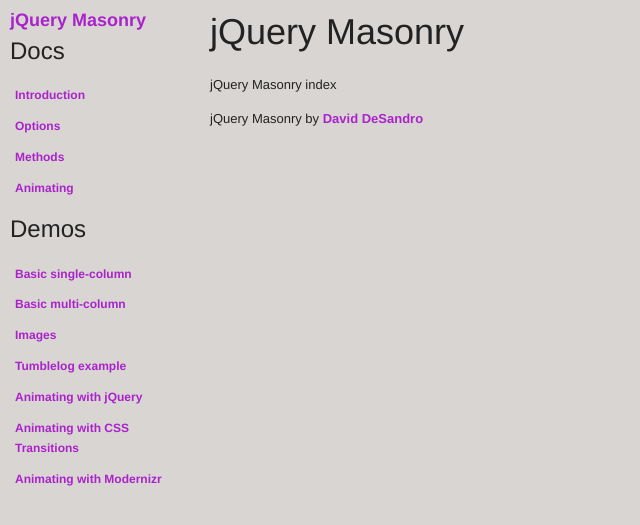
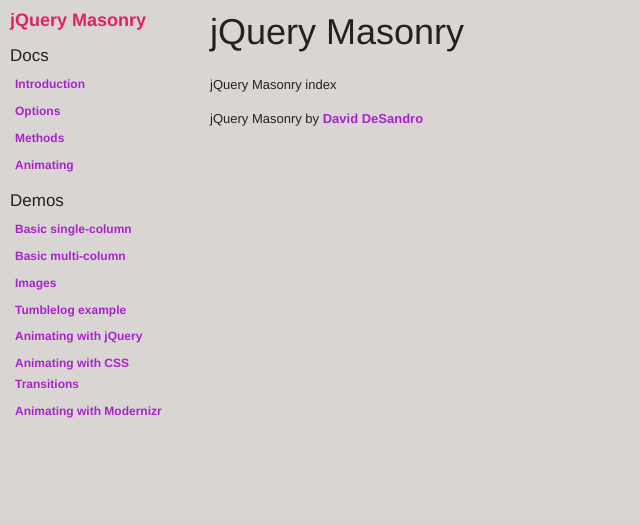
Before and after one commit to desandro/masonry, a Jekyll site: the page built from index.html, in a window 1280 px wide. Shown: the top 525 px of the page, without its empty margins (0-640 px from the left). Built offline with Jekyll 4.4.1, drawn with Linux system fonts in a browser that asks for light colours.

Commit message:
docs : styles

```diff
--- a/css/style.css
+++ b/css/style.css
@@ -39,6 +39,10 @@
   color: #D26;
 }
 
+a:active {
+  background: hsla( 0, 100%, 100%, 0.5 );
+}
+
 h1, h2 {
   font-weight: 100;
   line-height: 1.2em;
@@ -77,8 +81,17 @@
 #site-nav h1 {
   font-weight: 600;
   font-size: 18px;
+  margin-bottom: 0.8em;
+  padding-top: 10px;
+}
+
+#site-nav h1 a { color: #D26; }
+#site-nav h1 a:hover { color: #A2C; }
+
+#site-nav h2 {
+  font-size: 17px;
+  font-weight: normal;
   margin-bottom: 0.3em;
-  padding-top: 10px;
 }
 
 #site-nav ul {
@@ -87,26 +100,34 @@
   font-size: 12px;
 }
 
-#site-nav li a {
-  display: block;
-  padding: 5px;
+#site-nav li {
   -webkit-border-radius: 4px;
      -moz-border-radius: 4px;
           border-radius: 4px;
 }
 
-#site-nav li.current a {
+#site-nav li a {
+  display: block;
+  padding: 3px 5px;
+}
+
+#site-nav li.current {
   background: #C8C5C2;
-  color: #FFF;
 }
+
+#site-nav li.current a { color: white; }
+#site-nav li.current a:hover { color: #D26; }
 
 #site-nav li ul {
   margin-bottom: 0;
-  margin-left: 10px;
 }
 
 #site-nav li li {
   font-size: 11px;
+}
+
+#site-nav li li a {
+  padding-left: 15px;
 }
 
 
```
